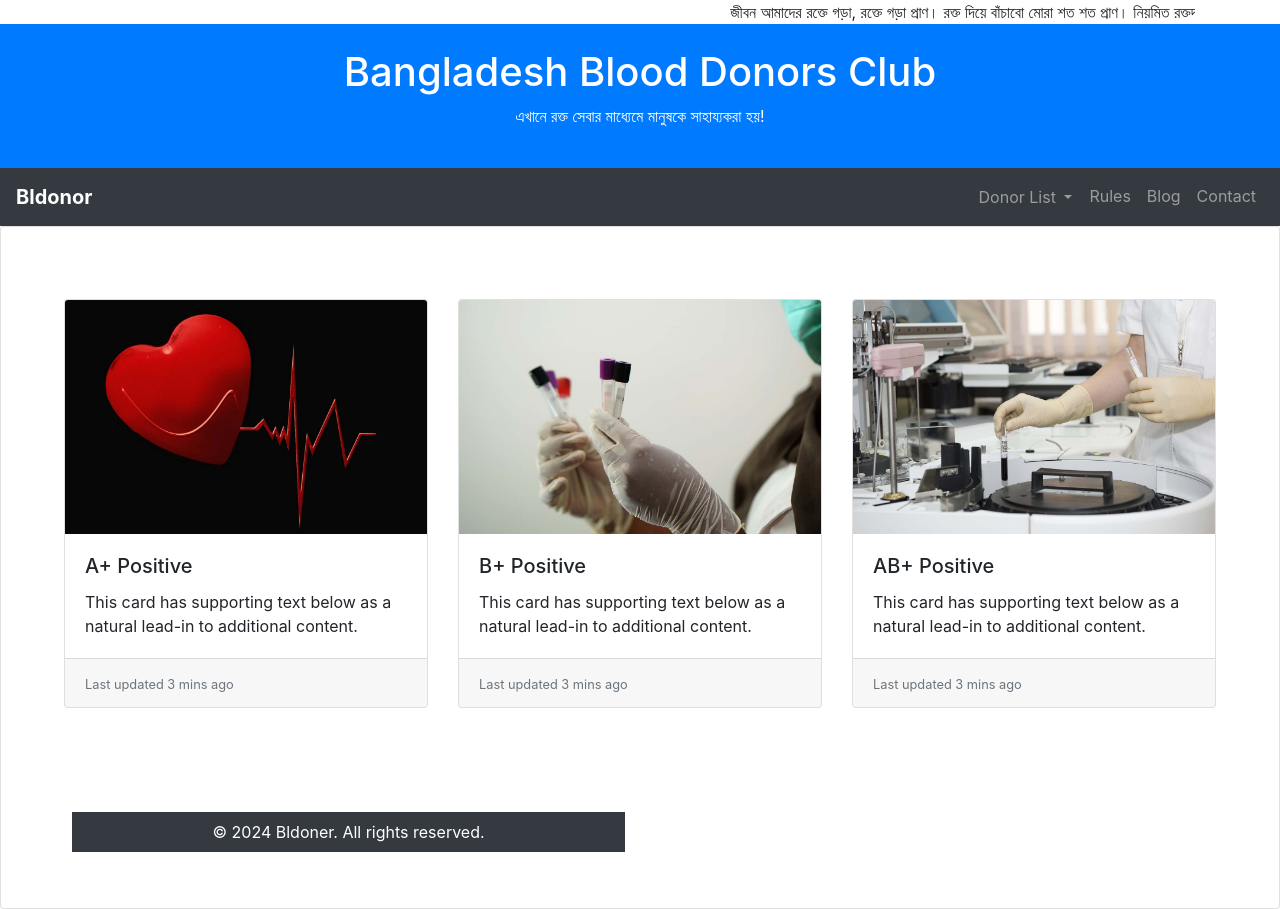
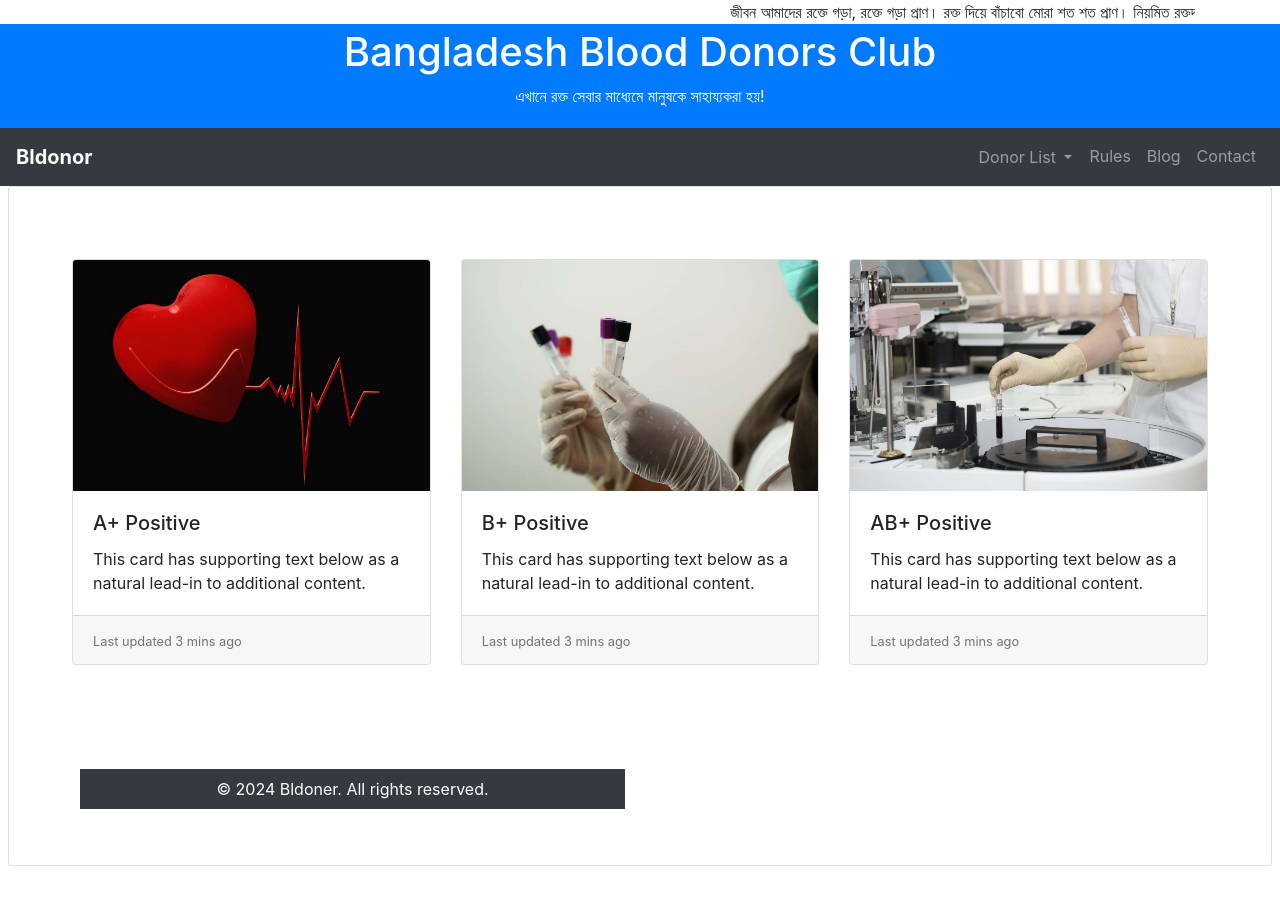
Before and after one commit to eyasin4167/assignment, a PHP site: page /front/index.php in a window 1280 px wide. After the commit the page ends 866 px from the top, so only its background shows below. Run offline with PHP 8.4, Linux system fonts and the light colour scheme; data that the repository does not hold is empty.

Commit message:
Change Project Structure

```diff
--- a/UserFunction/databaseConnect.php
+++ b/config.php
@@ -1,8 +1,11 @@
 <?php
-$sliderImg1="..\img\img1.jpg";
-$sliderImg2="..\img\img2.jpg";
-$sliderImg3="..\img\img3.jpg";
-$slides=[];
+//
+$docroot = $_SERVER['DOCUMENT_ROOT'];
+$webroot = "http://assignment.eyasin/";
+$public = $webroot . "public/";
+$bs4 = $webroot . "public/bs4/";
+$css = $webroot . "public/css/";
+$image = $webroot . "public/img/";
 
 //Database Configuration
 $dsn = 'mysql:host=localhost;dbname=assingment';
--- /dev/null
+++ b/front/index.php
@@ -0,0 +1,51 @@
+<?php
+//config
+include_once $_SERVER['DOCUMENT_ROOT'] . '/config.php';
+// -- Header
+include_once 'partial\header.php';
+//-- Navbar
+include_once 'partial\navBar.php';
+//-- Sliders
+include_once 'partial\slides.php';
+?>
+
+<!-- Main Content -->
+
+<div class="card-deck m-5 pt-4">
+  <div class="card">
+    <img class="card-img-top" src="<?=$image?>img1.jpg" alt="Card image cap">
+    <div class="card-body">
+      <h5 class="card-title">A+ Positive</h5>
+      <p class="card-text">This card has supporting text below as a natural lead-in to additional content.</p>
+    </div>
+    <div class="card-footer">
+      <small class="text-muted">Last updated 3 mins ago</small>
+    </div>
+  </div>
+  <div class="card">
+    <img class="card-img-top" src="<?=$image?>img2.jpg" alt="Card image cap">
+    <div class="card-body">
+      <h5 class="card-title">B+ Positive</h5>
+      <p class="card-text">This card has supporting text below as a natural lead-in to additional content.</p>
+    </div>
+    <div class="card-footer">
+      <small class="text-muted">Last updated 3 mins ago</small>
+    </div>
+  </div>
+  <div class="card">
+    <img class="card-img-top" src="<?=$image?>img3.jpg" alt="Card image cap">
+    <div class="card-body">
+      <h5 class="card-title">AB+ Positive</h5>
+      <p class="card-text">This card has supporting text below as a natural lead-in to additional content.</p>
+    </div>
+    <div class="card-footer">
+      <small class="text-muted">Last updated 3 mins ago</small>
+    </div>
+  </div>
+</div>
+
+
+<!-- Group Section  -->
+<?php include_once 'partial\group.php'; ?>
+<!-- Footer  -->
+<?php include_once 'layouts\footer.php'; ?>
--- a/partial/group.php
+++ b/front/partial/group.php
@@ -1,27 +1,6 @@
-
 <?php
-include_once 'UserFunction\databaseConnect.php';
-
-// $groups=[
-//     [
-//       'path' => "..\img\img7.jpg",
-//       'description' => " Image slide 1"
-//     ],
-//     [
-//         'card_title' => "We are Group of ACE",
-//         'group_description' => "Are you eligible for blood donation? Find out
-//                 about the eligibility </br> requirements to donate blood today.
-//                 Learn about general health,</br> travel, medications, tattoos, and more."
-//       ],
-//   ];
-
-//   if($groups){
-//     echo "<pre>";
-//     print_r($groups);
-//     echo "<pre>";
-//   }else{
-//     echo "No data found";
-//   }
+//config
+include_once $_SERVER['DOCUMENT_ROOT'] . '/config.php';
 ?>
 
 
@@ -56,7 +35,7 @@ include_once 'UserFunction\databaseConnect.php';
                 <i><?= $group['note1']; ?></i></br>
             </svg>
         </p>
-        <a href="#" class="btn btn-primary mt-4">See More</a>
+        <a href="#" class="btn btn-primary">See More</a>
     </div>
   </div>
   <?php
--- a/partial/header.php
+++ b/front/partial/header.php
@@ -4,10 +4,9 @@
     <meta charset="UTF-8">
     <meta name="viewport" content="width=device-width, initial-scale=1.0">
     <title>Assingment</title>
-    <!-- Bootstrap CSS -->
-     <link  href="..\css\style.css" rel="stylesheet">
-     <link rel="stylesheet" href="https://cdn.jsdelivr.net/npm/bootstrap@4.5.3/dist/css/bootstrap.min.css">
-     <!-- <link  href="..\css/bootstrap.min.css" rel="stylesheet"> -->
+    <!-- Bootstrap / CSS -->
+     <link  href="<?= $css?>style.css" rel="stylesheet">
+     <link  href="<?=$bs4?>bootstrap.min.css" rel="stylesheet">
 </head>
 <body>
     <div class="container">
@@ -20,7 +19,7 @@
     </div>
 
 <!-- Header -->
-    <header class="bg-primary text-white text-center py-4">
+    <header class="bg-primary text-white text-center py-1">
         <h1>Bangladesh Blood Donors Club</h1>
         <p>এখানে রক্ত সেবার মাধ্যেমে মানুষকে সাহায্যকরা হয়!</p>
     </header>
--- a/partial/slides.php
+++ b/front/partial/slides.php
@@ -1,7 +1,7 @@
-<?php include_once 'UserFunction\databaseConnect.php'; ?>
+<?php include_once $_SERVER['DOCUMENT_ROOT'] . '/config.php';?>
 
 <!-- Sliders -->
-<div class="card mx-auto" style="width: 80rem;">
+<div class="card mx-auto" style="width: 79rem;">
 <div id="carouselExampleIndicators" class="carousel slide" data-ride="carousel">
   <ol class="carousel-indicators">
 <?php if(isset($slides) && is_array($slides) && count($slides) > 0){
```
Also changed, not shown: index.php (+1 -46 lines), beckup.php (renamed from UserFunction/beckup.php), front/layouts/footer.php (renamed from partial/footer.php), front/partial/navBar.php (renamed from partial/navBar.php), public/bs4/bootstrap.min.css (renamed from css/bootstrap.min.css), public/bs4/dataTables.bootstrap4.min.css (renamed from css/dataTables.bootstrap4.min.css), public/css/style.css (renamed from css/style.css), public/img/img1.jpg (renamed from img/img1.jpg), public/img/img2.jpg (renamed from img/img2.jpg), public/img/img3.jpg (renamed from img/img3.jpg), public/img/img4.jpg (renamed from img/img4.jpg), public/img/img5.jpg (renamed from img/img5.jpg), public/img/img6.jpg (renamed from img/img6.jpg), public/img/img7.jpg (renamed from img/img7.jpg), 1 more files.
